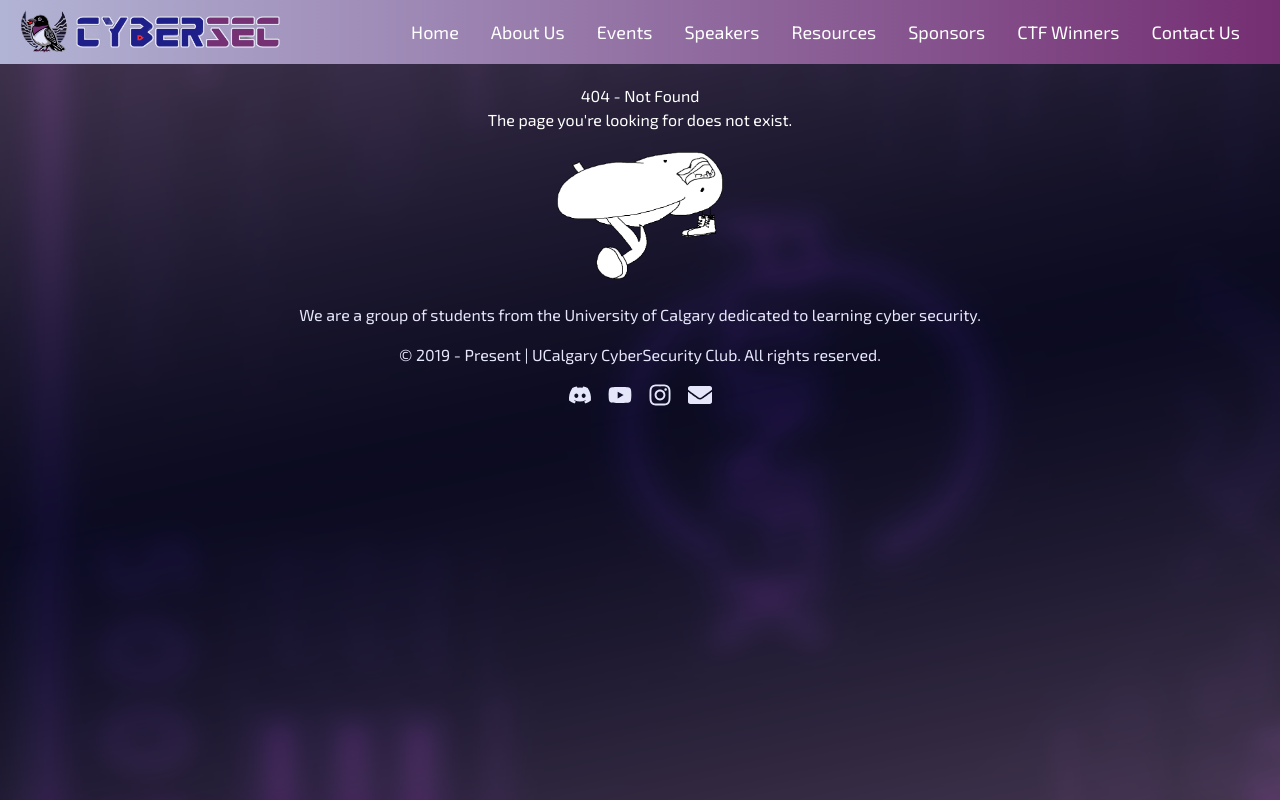
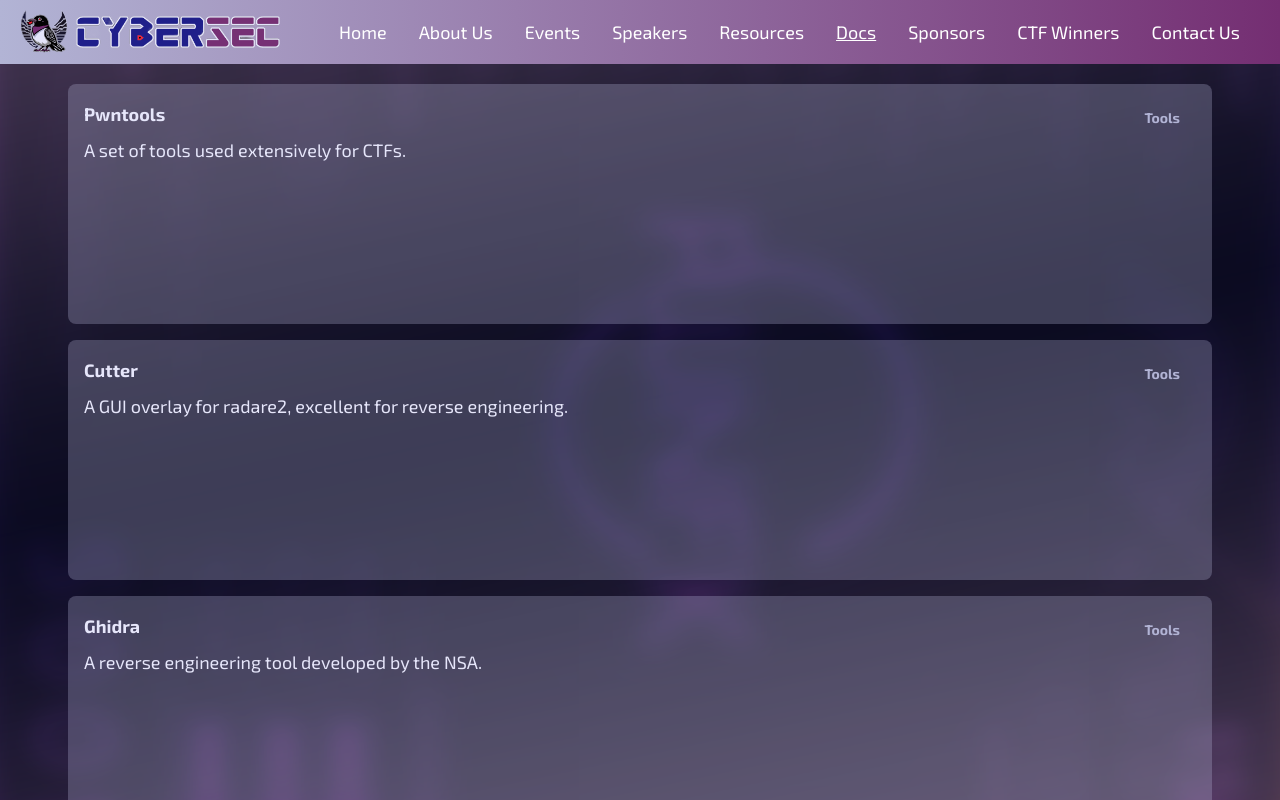
Before and after one commit to infosec-ucalgary/website, a React (Vite) app: page /docs in a window 1280 px wide. Shown: the top 800 px of the page. Built offline with nearby package versions, Linux system fonts and the light colour scheme.

Commit message:
add doc cards

```diff
--- a/src/App.tsx
+++ b/src/App.tsx
@@ -17,6 +17,7 @@
 import Footer from "./components/Footer";
 import About from "./views/About.tsx";
 import Sponsors from "./views/Sponsors.tsx";
+import Docs from "./views/Docs.tsx"
 
 const router = createBrowserRouter(
   createRoutesFromElements(
@@ -28,6 +29,7 @@
       <Route path="/resources" element={<Resources />} />
       <Route path="/sponsors" element={<Sponsors />} />
       <Route path="/winners" element={<Winners />} />
+      <Route path="/docs" element={<Docs />} />
       <Route path="/contact" element={<Contact />} />
       <Route path="*" element={<NotFound />} />
     </Route>,
--- /dev/null
+++ b/src/components/DocCard.tsx
@@ -0,0 +1,39 @@
+import React, { useRef } from "react";
+
+interface DocCardProps {
+    category: string;
+    title: string;
+    link: string;
+    description: string;
+}
+
+const DocCard: React.FC<DocCardProps> = ({
+    category,
+    title,
+    link,
+    description,
+}) => {
+    const cardRef = useRef<HTMLAnchorElement | null>(null);
+
+    return (
+        <a
+            href={link}
+            className="relative block bg-like-lavendar bg-opacity-30 rounded-lg p-4 h-60 w-full overflow-hidden group"
+            target="_blank"
+            rel="noopener noreferrer"
+            ref={cardRef}
+            data-aos="fade-up"
+        >
+            <h2 className="text-lg font-bold mb-2 text-lavendar">{title}</h2>
+            <div className="absolute top-6 right-8">
+                <p className="text-sm text-like-lavendar font-bold">{category}</p>
+            </div>
+            <p className="text-lg mb-4 text-lavendar">{description}</p>
+
+            {/* Glare Effect */}
+            <div className="absolute inset-0 pointer-events-none rounded-lg opacity-0 bg-white/30 transform scale-150 rotate-45 transition-all duration-700 group-hover:opacity-30 group-hover:scale-100 group-hover:translate-x-full"></div>
+        </a>
+    );
+};
+
+export default DocCard;
--- a/src/components/Navbar.tsx
+++ b/src/components/Navbar.tsx
@@ -14,6 +14,7 @@
     { name: "Events", to: "/events" },
     { name: "Speakers", to: "/speakers" },
     { name: "Resources", to: "/resources" },
+    { name: "Docs", to: "/docs" },
     { name: "Sponsors", to: "/sponsors" },
     { name: "CTF Winners", to: "/winners" },
     { name: "Contact Us", to: "/contact" },
--- /dev/null
+++ b/src/views/Docs.tsx
@@ -0,0 +1,32 @@
+import { useEffect } from 'react';
+import AOS from 'aos';
+import 'aos/dist/aos.css';
+import { resources } from '../data/ResourcesData';
+import DocCard from '../components/DocCard';
+
+function Docs() {
+    useEffect(() => {
+        AOS.init({ duration: 1000 });
+    }, []);
+
+    return (
+        <section className="py-5 w-full">
+            <div className="container mx-auto px-4">
+                <div className="grid grid-cols-1 gap-4 w-11/12 mx-auto">
+                    {resources.map((resource, index) => (
+                        <div key={index} data-aos="fade-up" className="w-full">
+                            <DocCard
+                                category={resource.category}
+                                title={resource.title}
+                                link={resource.link}
+                                description={resource.description}
+                            />
+                        </div>
+                    ))}
+                </div>
+            </div>
+        </section>
+    );
+}
+
+export default Docs;
```
Also changed, not shown: src/data/docsData.tsx (added).
